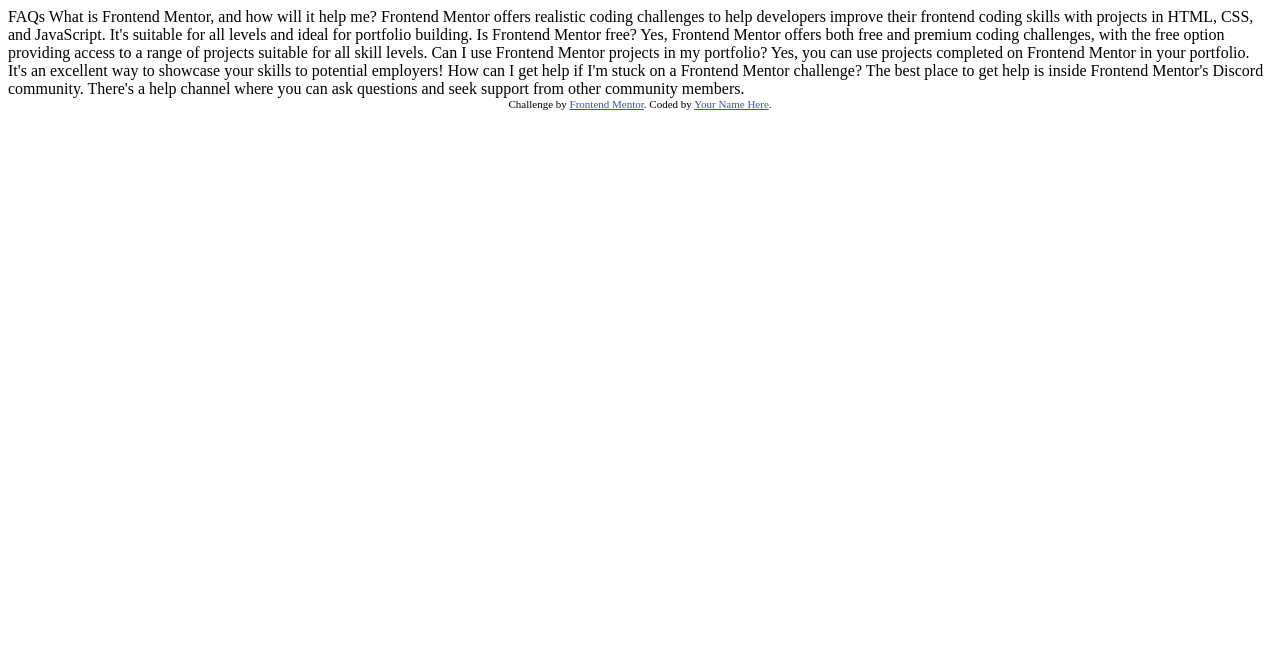
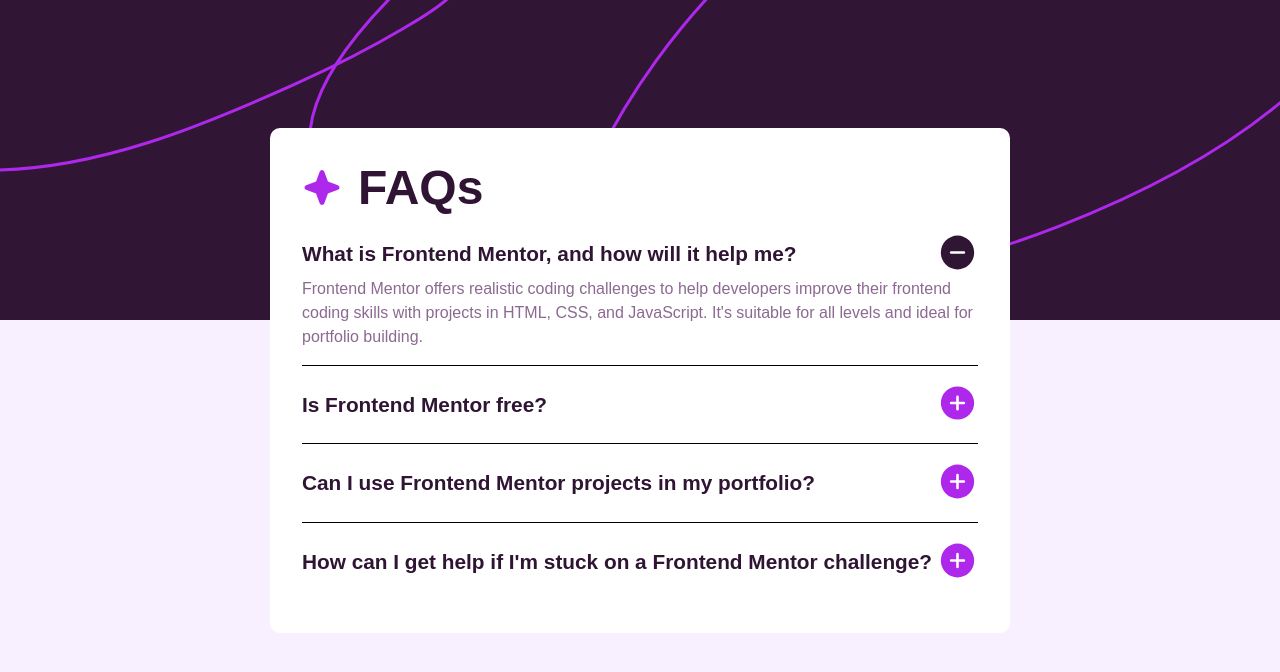
Before and after one commit to kauasilvandrade/faq-accordion, a plain HTML site: page index.html in a window 1280 px wide. Drawn offline with Linux system fonts and the light colour scheme.

Commit message:
Finalizado

```diff
--- /dev/null
+++ b/assets/css/style.css
@@ -0,0 +1,117 @@
+/* CONFIGURAÇÕES GLOBAIS */
+* {
+    margin: 0;
+    padding: 0;
+    box-sizing: border-box;
+}
+
+/* FONT */
+@import url('https://fonts.googleapis.com/css2?family=Work+Sans:ital,wght@0,100..900;1,100..900&display=swap');
+
+/* CORES */
+:root {
+    --branco: #ffffff;
+    --fundo: #f9f0ff;
+    --lightPink: #8c6991;
+    --grayishPurple: #8c69913e;
+    --darkPurple: #2f1533;
+    --hoverPurple: #dd00ff;
+}
+
+/* CORPO */
+body {
+    font-family: "Work Sans", sans-serif;
+    background-color: var(--fundo);
+}
+
+/* FUNDO DE CABEÇALHO */
+.fundoCabecalho {
+    background-image: url("../images/background-pattern-desktop.svg");
+    height: 320px;
+    position: absolute;
+    width: 100%;
+}
+
+.fundoCabecalho img {
+    width: 100%;
+}
+
+/* CONTEÚDO */
+.conteudo {
+    background-color: white;
+    position: relative;
+    width: 740px;
+    margin: auto;
+    border-radius: 10px;
+    top: 8rem;
+    padding: 2rem;
+}
+
+h1 {
+    font-weight: 800;
+    font-size: 3em;
+    color: var(--darkPurple);
+    display: flex;
+    gap: 1rem;
+}
+
+h1 img {}
+
+/* SEÇÃO FAQ */
+.secaoFaqs {}
+
+.secaoFaqs__listaPerguntasRespostas {
+    list-style: none;
+}
+
+.secaoFaqs__perguntas {
+    padding: 1rem 0;
+}
+
+.secaoFaqs__perguntas:not(:last-child) {
+    border-bottom: 1px solid black;
+}
+
+.secaoFaqs__tituloBtn {
+    display: flex;
+    align-items: center;
+    justify-content: space-between;
+    cursor: pointer;
+}
+
+.secaoFaqs__tituloBtn:hover h3 {
+    color: var(--hoverPurple);
+}
+
+.secaoFaqs__tituloBtn h3 {
+    color: var(--darkPurple);
+    font-size: 1.3em;
+    transition: .3s;
+}
+
+.secaoFaqs__tituloBtn button {
+    background: transparent;
+    border: none;
+    cursor: pointer;
+}
+
+.secaoFaqs__tituloBtn button img {
+    width: 3.1em;
+}
+
+.secaFaqs__respostaPergunta {
+    color: var(--lightPink);
+    line-height: 1.5em;
+    /* height: 0; */
+    /* visibility: hidden; */
+    /* overflow-y: hidden; */
+    transition: .5s;
+    display: none;
+}
+
+.secaFaqs__respostaPergunta.ativado {
+    /* padding-block: 1.4rem;
+    visibility: visible;
+    height: 100%; */
+    display: block;
+}
--- /dev/null
+++ b/assets/js/script.js
@@ -0,0 +1,18 @@
+function abrirFecharResposta(index) {
+    let respostas = document.querySelectorAll('.secaFaqs__respostaPergunta');
+    let btnImgs = document.querySelectorAll('.btnImg');
+    const classeAtivado = 'ativado';
+
+    respostas[index].classList.toggle(classeAtivado);
+    if (respostas[index].classList.contains(classeAtivado)) {
+        btnImgs[index].src = "assets/images/icon-minus.svg";
+    } else {
+        btnImgs[index].src = "assets/images/icon-plus.svg";
+    }
+
+}
+const btnRespotas = document.querySelectorAll('.secaoFaqs__tituloBtn');
+
+for (let i = 0; i < btnRespotas.length; i++) {
+    btnRespotas[i].addEventListener('click', () => abrirFecharResposta(i))
+}
--- a/index.html
+++ b/index.html
@@ -1,5 +1,5 @@
 <!DOCTYPE html>
-<html lang="en">
+<html lang="pt-br">
 <head>
   <meta charset="UTF-8">
   <meta name="viewport" content="width=device-width, initial-scale=1.0"> <!-- displays site properly based on user's device -->
@@ -8,41 +8,95 @@
 
   <title>Frontend Mentor | FAQ accordion</title>
 
-  <!-- Feel free to remove these styles or customise in your own stylesheet 👍 -->
-  <style>
-    .attribution { font-size: 11px; text-align: center; }
-    .attribution a { color: hsl(228, 45%, 44%); }
-  </style>
+  <link rel="stylesheet" href="assets/css/style.css">
+
 </head>
 <body>
 
-  FAQs
-
-  What is Frontend Mentor, and how will it help me?
-
-  Frontend Mentor offers realistic coding challenges to help developers improve their
-  frontend coding skills with projects in HTML, CSS, and JavaScript. It's suitable for
-  all levels and ideal for portfolio building.
-
-  Is Frontend Mentor free?
-
-  Yes, Frontend Mentor offers both free and premium coding challenges, with the free
-  option providing access to a range of projects suitable for all skill levels.
-
-  Can I use Frontend Mentor projects in my portfolio?
-
-  Yes, you can use projects completed on Frontend Mentor in your portfolio. It's an excellent
-  way to showcase your skills to potential employers!
-
-  How can I get help if I'm stuck on a Frontend Mentor challenge?
-
-  The best place to get help is inside Frontend Mentor's Discord community. There's a help
-  channel where you can ask questions and seek support from other community members.
+  <!-- FUNDO DE CABEÇALHO -->
+  <header class="fundoCabecalho">
 
 
-  <div class="attribution">
-    Challenge by <a href="https://www.frontendmentor.io?ref=challenge" target="_blank">Frontend Mentor</a>.
-    Coded by <a href="#">Your Name Here</a>.
-  </div>
+
+  </header>
+
+  <!-- CONTEÚDO -->
+  <main class="conteudo">
+
+    <h1>
+      <img src="assets/images/icon-star.svg" alt="Ícone de Estrela">
+      FAQs
+    </h1>
+
+    <!-- SEÇÃO FAQ -->
+    <section class="secaoFaqs">
+
+      <!-- LISTA DE PERGUNTAS E RESPOSTAS -->
+      <ul class="secaoFaqs__listaPerguntasRespostas">
+
+        <li class="secaoFaqs__perguntas">
+
+          <div class="secaoFaqs__tituloBtn">
+
+            <h3>What is Frontend Mentor, and how will it help me?</h3>
+
+            <button><img src="assets/images/icon-minus.svg" alt="Ímagem de ìcone Mais" class="btnImg"></button>
+
+          </div>
+
+          <p class="secaFaqs__respostaPergunta ativado">Frontend Mentor offers realistic coding challenges to help developers improve their frontend coding skills with projects in HTML, CSS, and JavaScript. It's suitable for all levels and ideal for portfolio building.</p>
+
+        </li>
+
+        <li class="secaoFaqs__perguntas">
+
+          <div class="secaoFaqs__tituloBtn">
+
+            <h3>Is Frontend Mentor free?</h3>
+
+            <button><img src="assets/images/icon-plus.svg" alt="Ímagem de ìcone Mais" class="btnImg"></button>
+
+          </div>
+
+          <p class="secaFaqs__respostaPergunta">Yes, Frontend Mentor offers both free and premium coding challenges, with the free option providing access to a range of projects suitable for all skill levels.</p>
+
+        </li>
+
+        <li class="secaoFaqs__perguntas">
+
+          <div class="secaoFaqs__tituloBtn">
+
+            <h3>Can I use Frontend Mentor projects in my portfolio?</h3>
+
+            <button><img src="assets/images/icon-plus.svg" alt="Ímagem de ìcone Mais" class="btnImg"></button>
+
+          </div>
+
+          <p class="secaFaqs__respostaPergunta">Yes, you can use projects completed on Frontend Mentor in your portfolio. It's an excellent way to showcase your skills to potential employers!</p>
+
+        </li>
+
+        <li class="secaoFaqs__perguntas">
+
+          <div class="secaoFaqs__tituloBtn">
+
+            <h3>How can I get help if I'm stuck on a Frontend Mentor challenge?</h3>
+
+            <button><img src="assets/images/icon-plus.svg" alt="Ímagem de ìcone Mais" class="btnImg"></button>
+
+          </div>
+
+          <p class="secaFaqs__respostaPergunta">The best place to get help is inside Frontend Mentor's Discord community. There's a help channel where you can ask questions and seek support from other community members </p>
+
+        </li>
+
+      </ul>
+
+    </section>
+
+  </main>
+
+  <script src="assets/js/script.js" defer></script>
+
 </body>
 </html>
```
